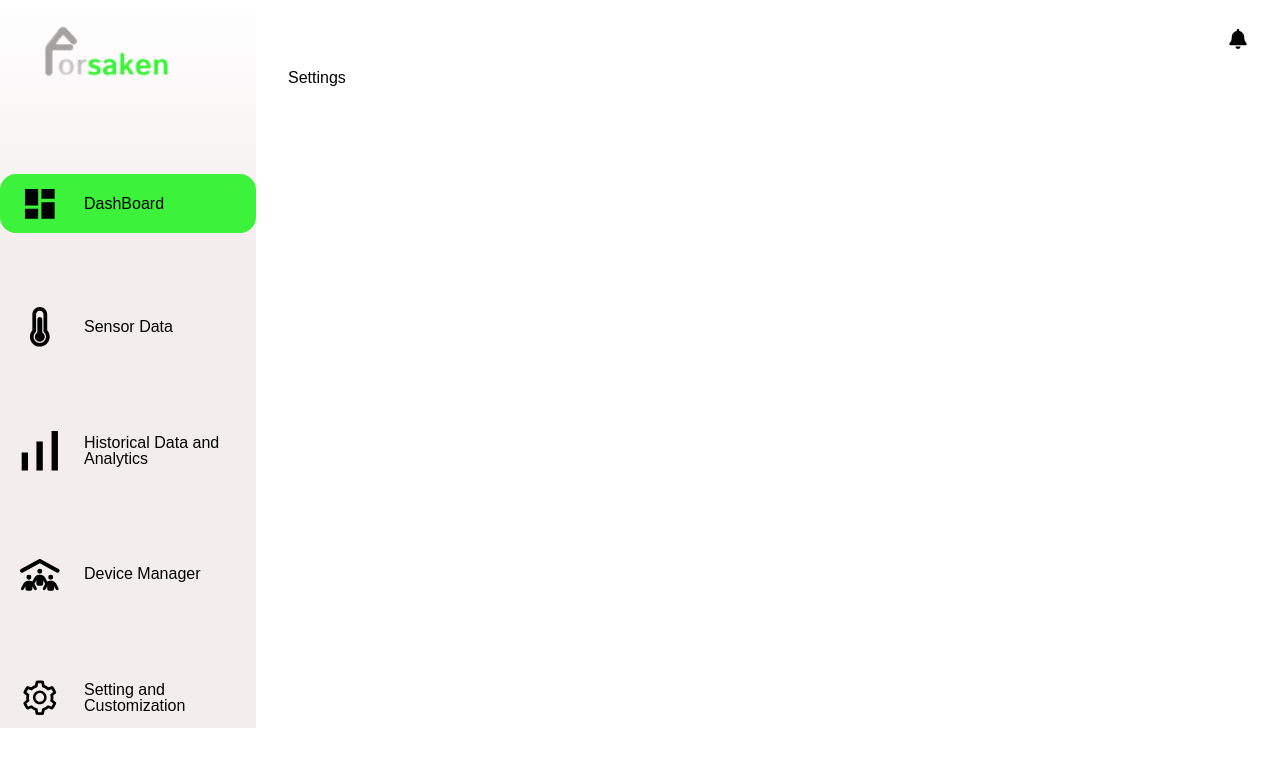
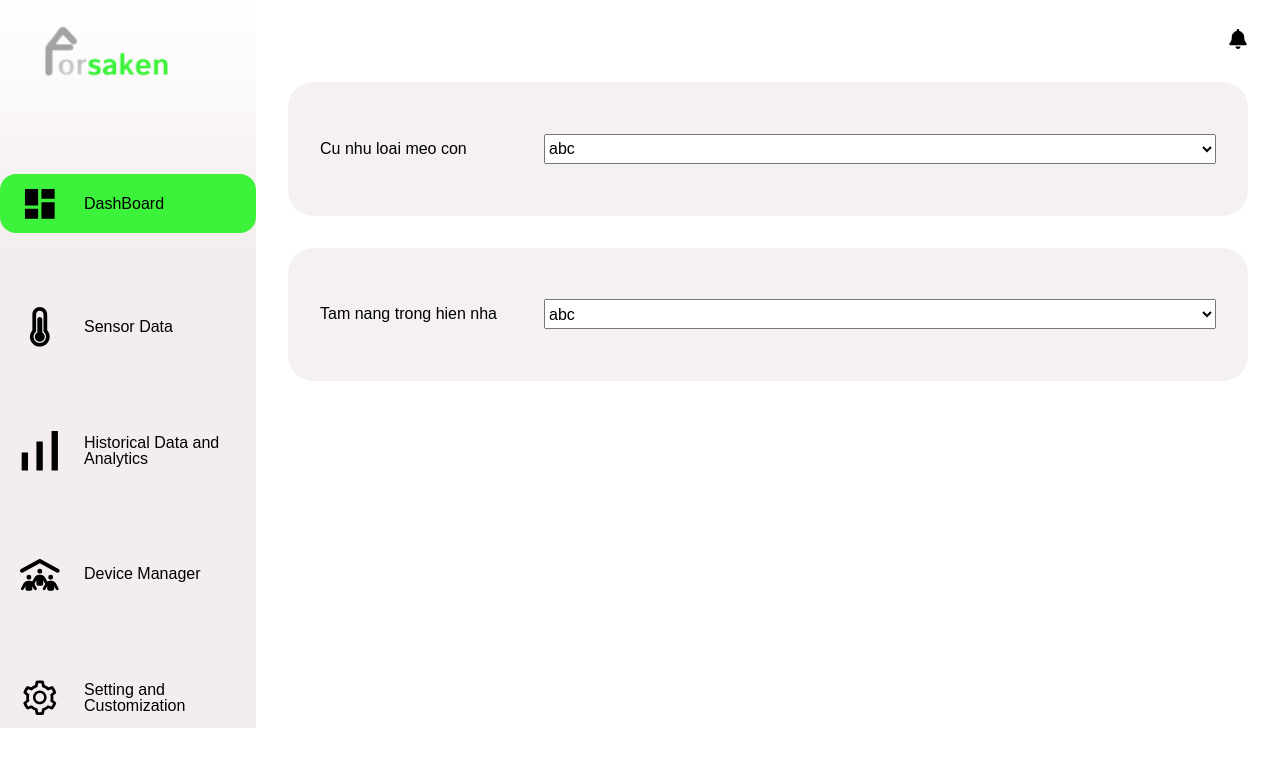
Before and after one commit to danisolation/app, a React (Create React App) app: page /settings in a window 1280 px wide. Shown: the top 766 px of the page. Built offline with nearby package versions, Linux system fonts and the light colour scheme.

Commit message:
settings

```diff
--- /dev/null
+++ b/src/pages/Settings/Item/Item.js
@@ -0,0 +1,40 @@
+import classNames from 'classnames/bind';
+import styles from './Item.module.scss';
+
+const cx = classNames.bind(styles);
+
+function Item({ data, primary = false, className }) {
+    const classes = cx('wrapper', {
+        [className]: className,
+        primary,
+    });
+    return (
+        <div className={classes}>
+            <div className={cx('container')}>
+                <div className={cx('des')}>
+                    <span>{data.des}</span>
+                </div>
+                <div className={cx('list')}>
+                    <select className={cx('categories')}>
+                        {data.list.map((item, index) => {
+                            if (index === 0) {
+                                return (
+                                    <option value key={index} selected>
+                                        {item}
+                                    </option>
+                                );
+                            } else {
+                                return (
+                                    <option value key={index}>
+                                        {item}
+                                    </option>
+                                );
+                            }
+                        })}
+                    </select>
+                </div>
+            </div>
+        </div>
+    );
+}
+export default Item;
--- /dev/null
+++ b/src/pages/Settings/Item/Item.module.scss
@@ -0,0 +1,27 @@
+.wrapper {
+    height: 25%;
+    padding: 16px 0;
+}
+
+.container {
+    height: 100%;
+    display: flex;
+    align-items: center;
+    background: #f5f1f1;
+    border-radius: 25px;
+    padding: 0 32px;
+}
+
+.des {
+    width: 25%;
+}
+
+.list {
+    width: 75%;
+    height: 30px;
+}
+
+.categories {
+    width: 100%;
+    height: 100%;
+}
--- /dev/null
+++ b/src/pages/Settings/Settings.module.scss
@@ -0,0 +1,3 @@
+.wrapper {
+    height: 100%;
+}
--- a/src/pages/Settings/index.js
+++ b/src/pages/Settings/index.js
@@ -1,5 +1,28 @@
+import classNames from 'classnames/bind';
+import Item from './Item/Item';
+import styles from './Settings.module.scss';
+
+const cx = classNames.bind(styles);
+
+const DATA = [
+    {
+        des: 'Cu nhu loai meo con',
+        list: ['abc', 'dfg'],
+    },
+    {
+        des: 'Tam nang trong hien nha',
+        list: ['abc', 'dfg'],
+    },
+];
+
 function Settings() {
-    return <div>Settings</div>;
+    return (
+        <div className={cx('wrapper')}>
+            {DATA.map((data, index) => {
+                return <Item key={index} data={data} />;
+            })}
+        </div>
+    );
 }
 
 export default Settings;
```
